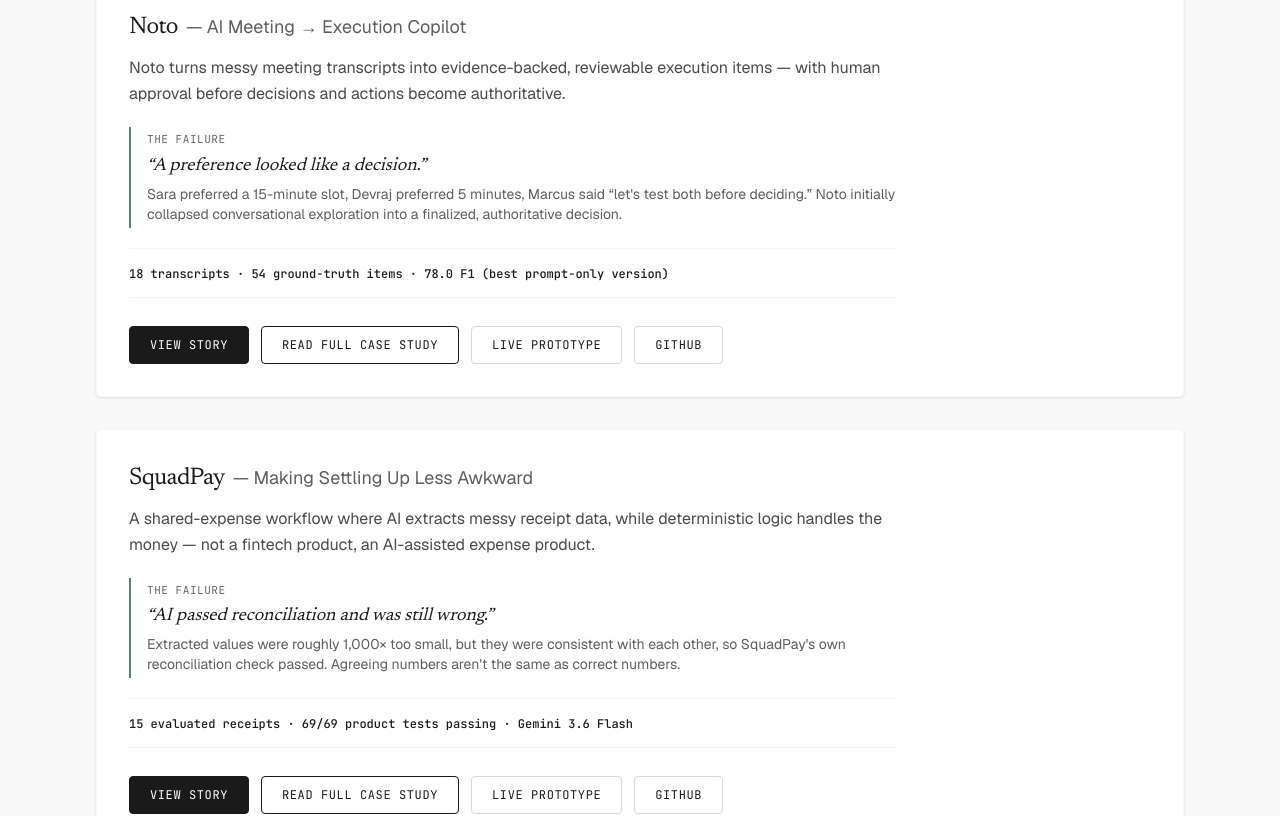
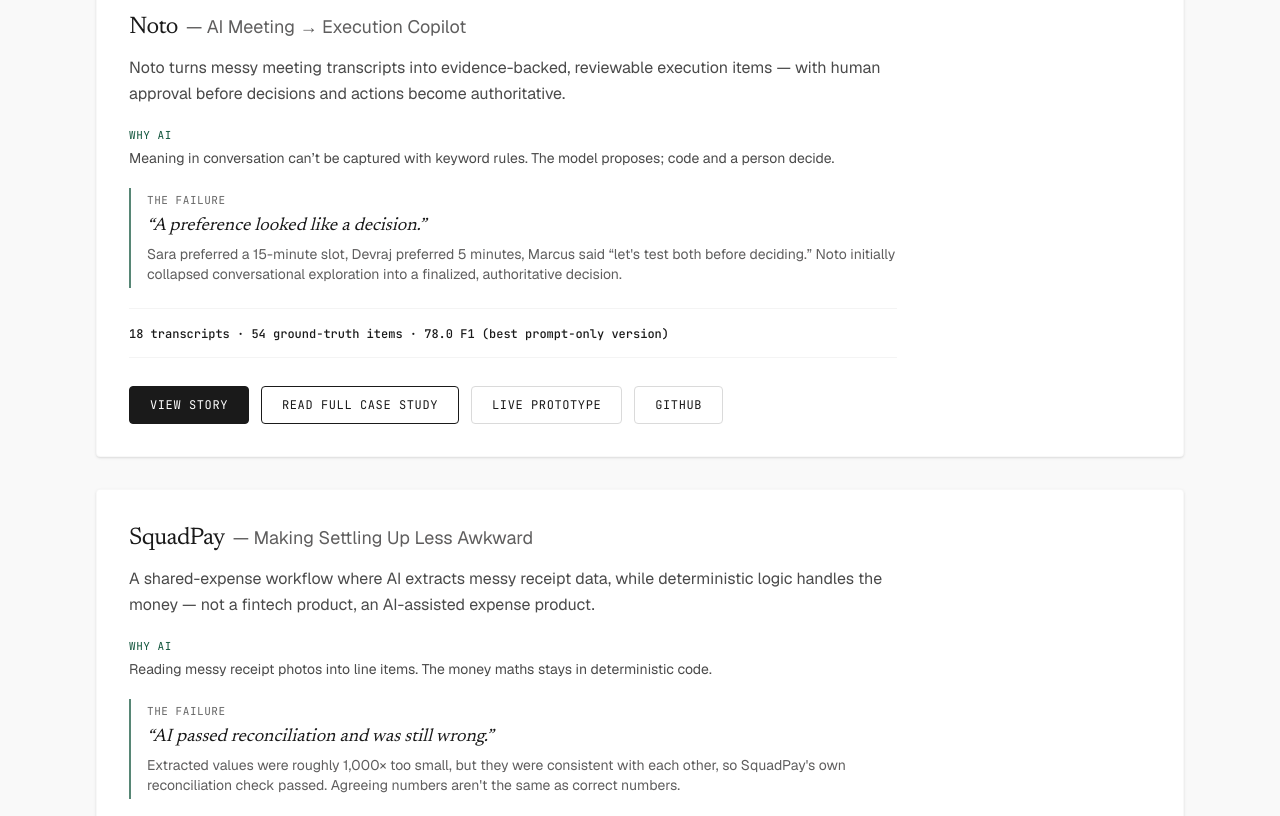
Before and after one commit to yash7536/yash-portfolio, a Next.js app: page / in a window 1280 px wide. Shown: the part 1720-2536 px from the top of the page. Built offline with nearby package versions, Linux system fonts and the light colour scheme.

Commit message:
Show a Why AI line on each homepage project card
Added a section to display AI-related information for the project.

```diff
--- a/src/components/ProjectCard.tsx
+++ b/src/components/ProjectCard.tsx
@@ -1,5 +1,6 @@
 import Link from "next/link";
 import type { ProjectSummary } from "@/lib/projects";
+import { briefs } from "@/lib/briefs";
 
 export function ProjectCard({
   project,
@@ -26,6 +27,13 @@
             </span>
           </div>
           <p className="text-ink-soft leading-relaxed mb-5">{project.description}</p>
+
+          <div className="mb-5">
+            <span className="text-[11px] font-mono text-accent uppercase tracking-wider block mb-1">
+              Why AI
+            </span>
+            <p className="text-sm text-ink-soft">{briefs[project.slug].whyAiShort}</p>
+          </div>
 
           <div className="pl-4 py-1 mb-5 border-l-2 border-accent/70">
             <span className="text-[11px] font-mono text-muted uppercase tracking-wider block mb-1">
```
